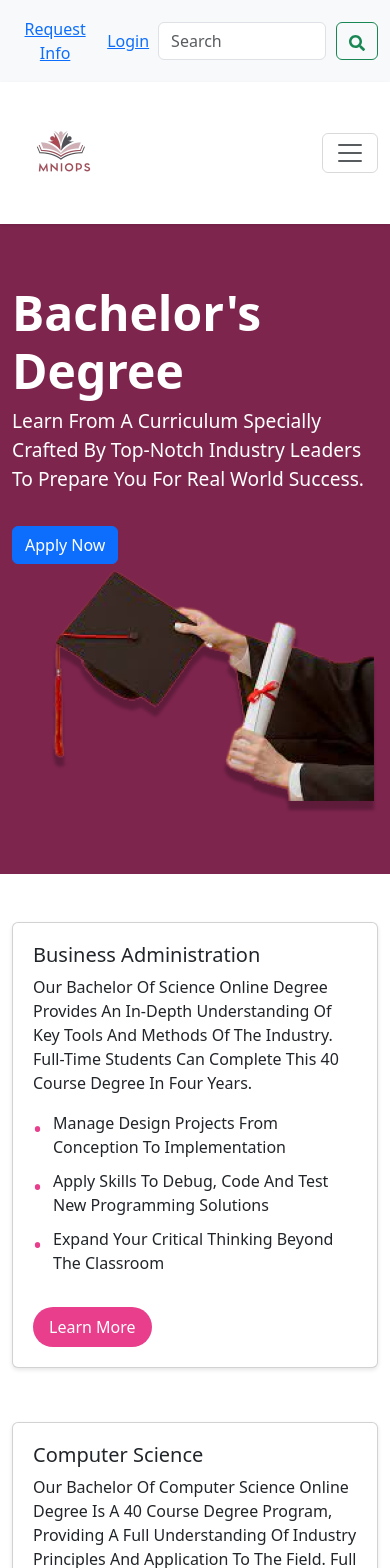
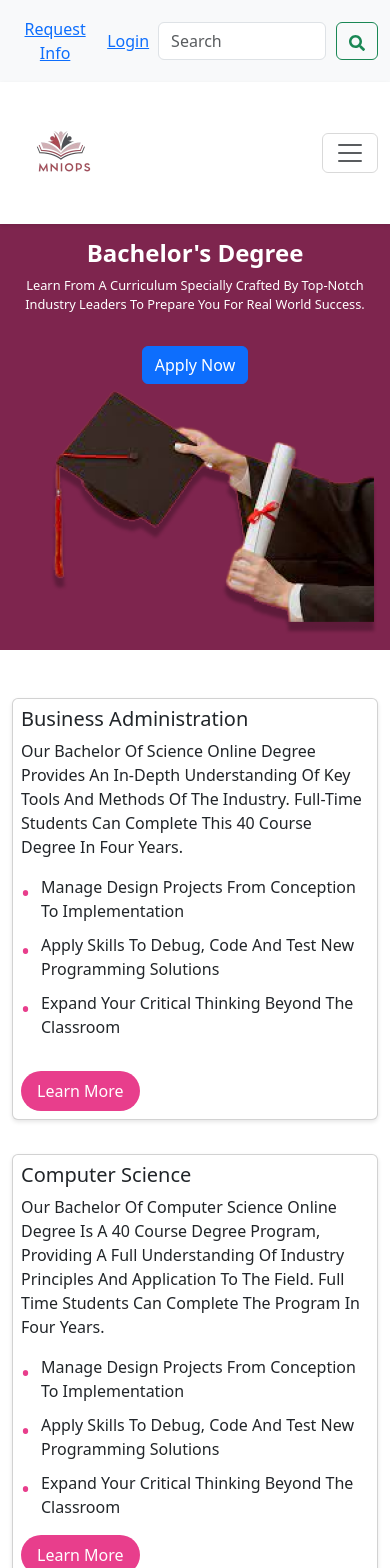
Before and after one commit to iam741n/MniopsUniversity, a React (Create React App) app: page / in a window 390 px wide. Shown: the top 1568 px of the page. Built offline with nearby package versions, Linux system fonts and the light colour scheme.

Commit message:
second commit

```diff
--- a/src/Styles/Homepage.css
+++ b/src/Styles/Homepage.css
@@ -1,5 +1,6 @@
 /* src/styles/Homepage.css */
 
+/* General Styles */
 .header {
   background-color: #7E254E;
   color: #fff;
@@ -11,7 +12,6 @@
   font-size: 3rem;
   font-weight: bold;
 }
-
 
 .header p {
   font-size: 1.2rem;
@@ -63,7 +63,6 @@
   font-size: 1rem;
 }
 
-
 .card-custom {
   border: none;
   border-radius: 10px;
@@ -106,6 +105,7 @@
   color: #e83e8c;
   font-size: 1.5rem;
 }
+
 .faq-section {
   background-color: #333;
   color: #fff;
@@ -161,3 +161,136 @@
 .list-unstyled button:hover {
   color: #b95545;
 }
+
+/* Responsive Styles */
+@media (max-width: 992px) {
+  .header {
+    text-align: center;
+    padding: 30px 0;
+  }
+
+  .header h1 {
+    font-size: 2.5rem;
+  }
+
+  .header p {
+    font-size: 1rem;
+  }
+
+  .navbar-custom .nav-link {
+    font-size: 0.9rem;
+  }
+
+  .navbar-custom .apply-now-btn {
+    padding: 6px 12px;
+  }
+
+  .apply-section .btn-primary {
+    padding: 8px 16px;
+    font-size: 0.9rem;
+  }
+
+  .card-custom {
+    margin-bottom: 20px;
+  }
+
+  .card-custom .card-body {
+    padding: 15px;
+  }
+
+  .faq-section h2 {
+    font-size: 28px;
+  }
+
+  .faq-section p {
+    font-size: 16px;
+  }
+}
+
+@media (max-width: 768px) {
+  .header {
+    text-align: center;
+    padding: 20px 0;
+  }
+
+  .header h1 {
+    font-size: 2rem;
+  }
+
+  .header p {
+    font-size: 0.9rem;
+  }
+
+  .navbar-custom .nav-link {
+    font-size: 0.8rem;
+  }
+
+  .navbar-custom .apply-now-btn {
+    padding: 4px 10px;
+  }
+
+  .apply-section .btn-primary {
+    padding: 6px 12px;
+    font-size: 0.8rem;
+  }
+
+  .card-custom {
+    margin-bottom: 15px;
+  }
+
+  .card-custom .card-body {
+    padding: 10px;
+  }
+
+  .faq-section h2 {
+    font-size: 24px;
+  }
+
+  .faq-section p {
+    font-size: 14px;
+  }
+}
+
+@media (max-width: 576px) {
+  .header {
+    text-align: center;
+    padding: 15px 0;
+  }
+
+  .header h1 {
+    font-size: 1.5rem;
+  }
+
+  .header p {
+    font-size: 0.8rem;
+  }
+
+  .navbar-custom .nav-link {
+    font-size: 0.7rem;
+  }
+
+  .navbar-custom .apply-now-btn {
+    padding: 3px 8px;
+  }
+
+  .apply-section .btn-primary {
+    padding: 5px 10px;
+    font-size: 0.7rem;
+  }
+
+  .card-custom {
+    margin-bottom: 10px;
+  }
+
+  .card-custom .card-body {
+    padding: 8px;
+  }
+
+  .faq-section h2 {
+    font-size: 20px;
+  }
+
+  .faq-section p {
+    font-size: 12px;
+  }
+}
--- a/src/Styles/Login.css
+++ b/src/Styles/Login.css
@@ -82,3 +82,61 @@
     transform: translateY(0);
   }
 }
+
+/* Responsive Styles */
+@media (max-width: 992px) {
+  .login-form {
+    padding: 40px;
+  }
+
+  .login-title {
+    font-size: 1.4em;
+  }
+
+  .input-field {
+    padding: 14px 18px;
+    margin-bottom: 18px;
+  }
+
+  .login-button {
+    padding: 14px 0;
+  }
+}
+
+@media (max-width: 768px) {
+  .login-form {
+    padding: 30px;
+  }
+
+  .login-title {
+    font-size: 1.3em;
+  }
+
+  .input-field {
+    padding: 13px 16px;
+    margin-bottom: 16px;
+  }
+
+  .login-button {
+    padding: 13px 0;
+  }
+}
+
+@media (max-width: 576px) {
+  .login-form {
+    padding: 20px;
+  }
+
+  .login-title {
+    font-size: 1.2em;
+  }
+
+  .input-field {
+    padding: 12px 14px;
+    margin-bottom: 14px;
+  }
+
+  .login-button {
+    padding: 12px 0;
+  }
+}
```
Lines whose indentation alone changed are shown as unchanged.
